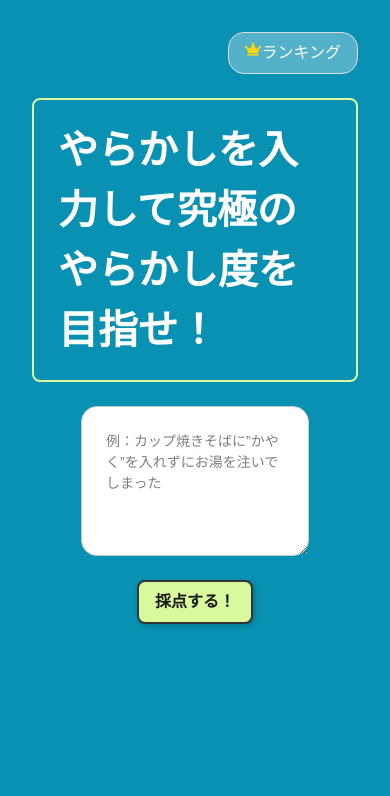
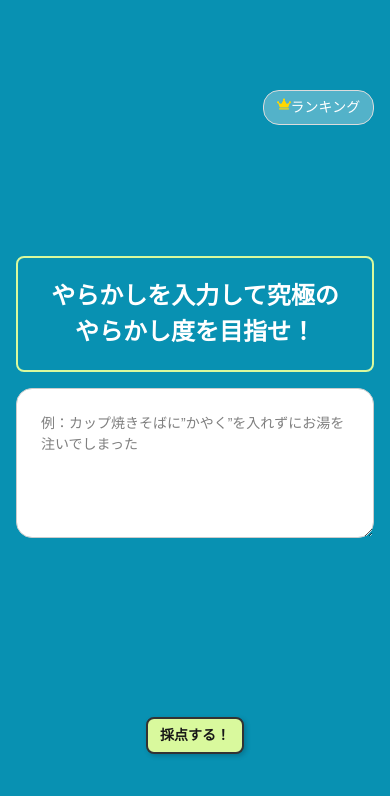
Before and after one commit to Po372/demo-app, a Next.js app: page / in a window 390 px wide. Shown: the top 796 px of the page. Built offline with nearby package versions, Linux system fonts and the light colour scheme.

Commit message:
レスポンシブデザインを対応させました

```diff
--- a/features/Home/CSS/Headline.css
+++ b/features/Home/CSS/Headline.css
@@ -4,3 +4,12 @@
   color: white;
   /*外側の線についての編集はスパンタグで書きました*/
 }
+
+@media (max-width: 600px) {
+  .headline {
+    font-size: 1.5rem;
+    /* スマホでは小さくする */
+    text-align: center;
+    margin-bottom: 1rem;
+  }
+}
--- /dev/null
+++ b/features/Home/CSS/HeadlineInput.css
@@ -0,0 +1,16 @@
+.headline-input-container {
+  width: 500px;
+}
+
+.headline-input-container > * {
+  width: 100%;
+  display: block;
+  margin-bottom: 16px;
+}
+
+@media (max-width: 600px) {
+  .headline-input-container {
+    width: 100%;
+    margin-bottom: 1.5rem;
+  }
+}
--- a/features/Home/CSS/Home.css
+++ b/features/Home/CSS/Home.css
@@ -16,3 +16,14 @@ body {
   background-color: #0891b2;
 }
 /*マインヘイトっていうのは最少の高さを規定する*/
+
+@media (max-width: 600px) {
+  .home-container {
+    padding: 2rem 1rem;
+    gap: 2rem;
+    justify-content: space-around;
+    gap: 1rem;
+  }
+}
+/*レスポンシブデザイン*/
+/* 画面幅が600px以下のときのスタイル */
--- a/features/Home/CSS/Ranking.css
+++ b/features/Home/CSS/Ranking.css
@@ -15,3 +15,15 @@
   transform: translateY(2px); /* 下に2px沈む */
   background-color: #55bb55; /* 少し色も変えて効果を強調 */
 }
+
+@media (max-width: 600px) {
+  ranking-container {
+    align-self: center;
+    margin-top: 2rem;
+  }
+
+  .ranking-button {
+    font-size: 0.875rem;
+    padding: 0.4rem 0.8rem;
+  }
+}
--- a/features/Home/CSS/Scoring.css
+++ b/features/Home/CSS/Scoring.css
@@ -16,3 +16,12 @@
   background-color: #b2f2b2; /* 少し濃い緑に変化 */
 }
 /* スコアリングボタンのホバー効果 */
+
+@media (max-width: 600px) {
+  .scoring {
+    padding: 6px 12px;
+    font-size: 0.875rem;
+    margin-top: 0.5rem;
+    margin-bottom: 0;
+  }
+}
--- a/features/Home/Home.tsx
+++ b/features/Home/Home.tsx
@@ -3,13 +3,13 @@ import TextInput from "./Textinput";
 import Ranking from "./Ranking";
 import Headline from "./Headline";
 import Scoring from "./Scoring";
+import HeadlineInput from "./HeadlineInput";
 
 export default function Home() {
   return (
     <div className="home-container">
       <Ranking />
-      <Headline />
-      <TextInput />
+      <HeadlineInput />
       <Scoring />
     </div>
   );
```
